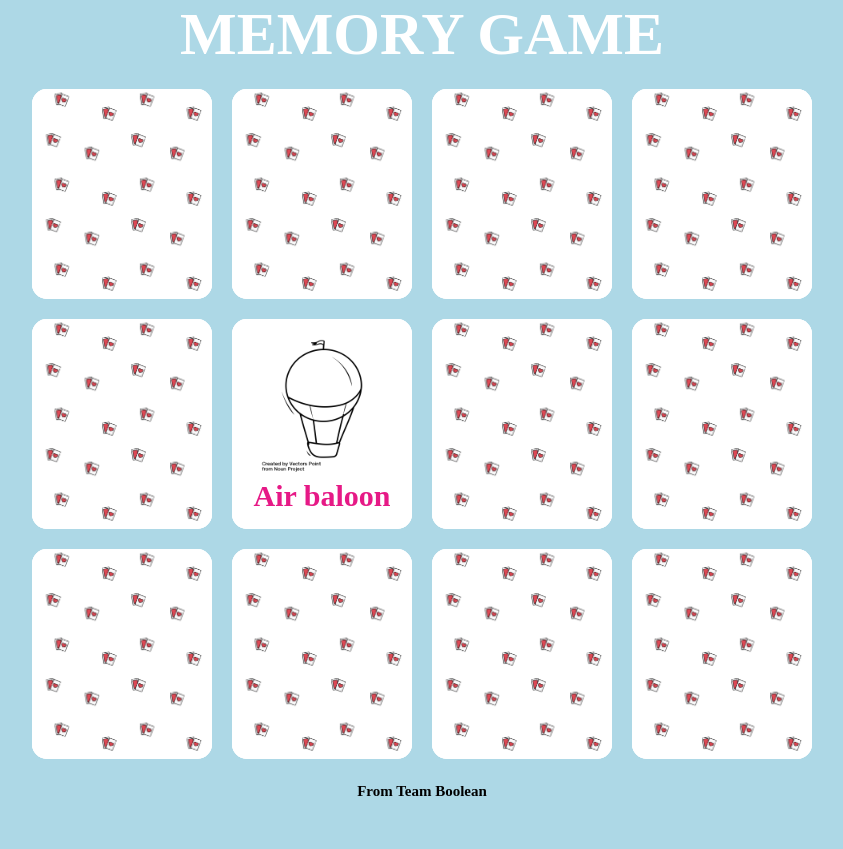
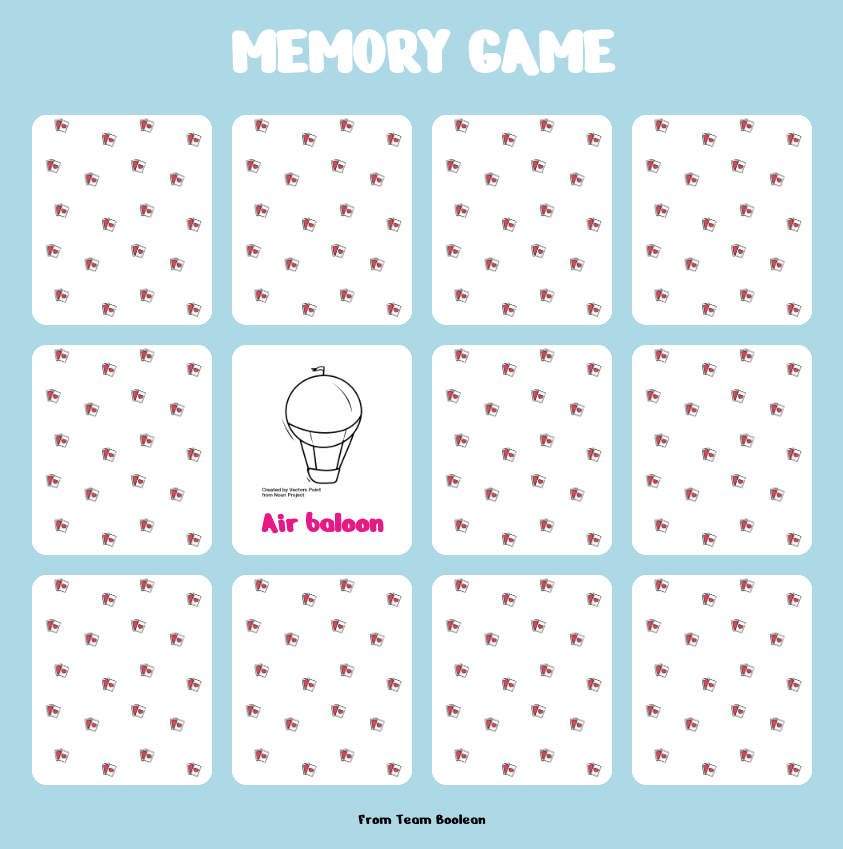
Before and after one commit to gzocchi/html-css-memory, a plain HTML site: page index.html in a window 1280 px wide. Shown: the whole page, without its empty margins (218-1061 px from the left). Before the commit the page ends 820 px from the top, so only its background shows below. Drawn offline with Linux system fonts and the light colour scheme.

Commit message:
modificato font

```diff
--- a/css/style.css
+++ b/css/style.css
@@ -9,6 +9,7 @@
 }
 body {
   background-color: #add8e6;
+  font-family: 'Nerko One', cursive;
 }
 
 .clearfix::after {
@@ -33,7 +34,8 @@ div.card:hover > .front {
 
 /* ----- header ----- */
 h1 {
-  font-size: 60px;
+  font-size: 70px;
+  margin: 10px;
   text-align: center;
   color: white;
   text-transform: uppercase;
@@ -49,9 +51,6 @@ main {
   transform: translate(-50%, 0);
   display: inline-block;
 }
-/* .row {
-  background-color: darkgray;
-} */
 
 .card {
   position: relative;
@@ -69,7 +68,6 @@ main {
 }
 .front > h2 {
   font-size: 30px;
-  font-weight: bold;
   text-align: center;
 }
 .back {
@@ -100,7 +98,6 @@ main {
 /* ----- footer ----- */
 footer > p {
   margin-bottom: 20px;
-  font-size: 15px;
-  font-weight: bold;
+  font-size: 16px;
   text-align: center;
 }
--- a/index.html
+++ b/index.html
@@ -5,6 +5,8 @@
     <meta charset="UTF-8">
     <meta http-equiv="X-UA-Compatible" content="IE=edge">
     <meta name="viewport" content="width=device-width, initial-scale=1.0">
+    <link rel="preconnect" href="https://fonts.gstatic.com">
+    <link href="https://fonts.googleapis.com/css2?family=Nerko+One&display=swap" rel="stylesheet">
     <link rel='shortcut icon' type='image/x-icon' href='img/favicon.ico' />
     <link rel="stylesheet" href="css/style.css">
     <title>Memory</title>
```
